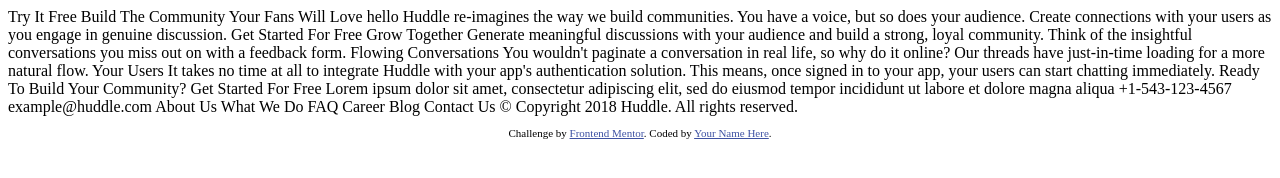
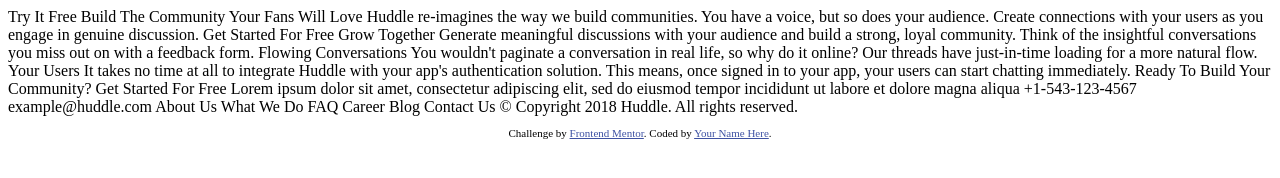
Before and after one commit to AndersonPorta/landing-page-challenge-1, a plain HTML site: page index.html in a window 1280 px wide. Drawn offline with Linux system fonts and the light colour scheme.

Commit message:
index.html modified

```diff
--- a/index.html
+++ b/index.html
@@ -18,7 +18,7 @@
 
   Try It Free
 
-  Build The Community Your Fans Will Love hello
+  Build The Community Your Fans Will Love
 
   Huddle re-imagines the way we build communities. You have a voice, but so does your audience.
   Create connections with your users as you engage in genuine discussion.
```
